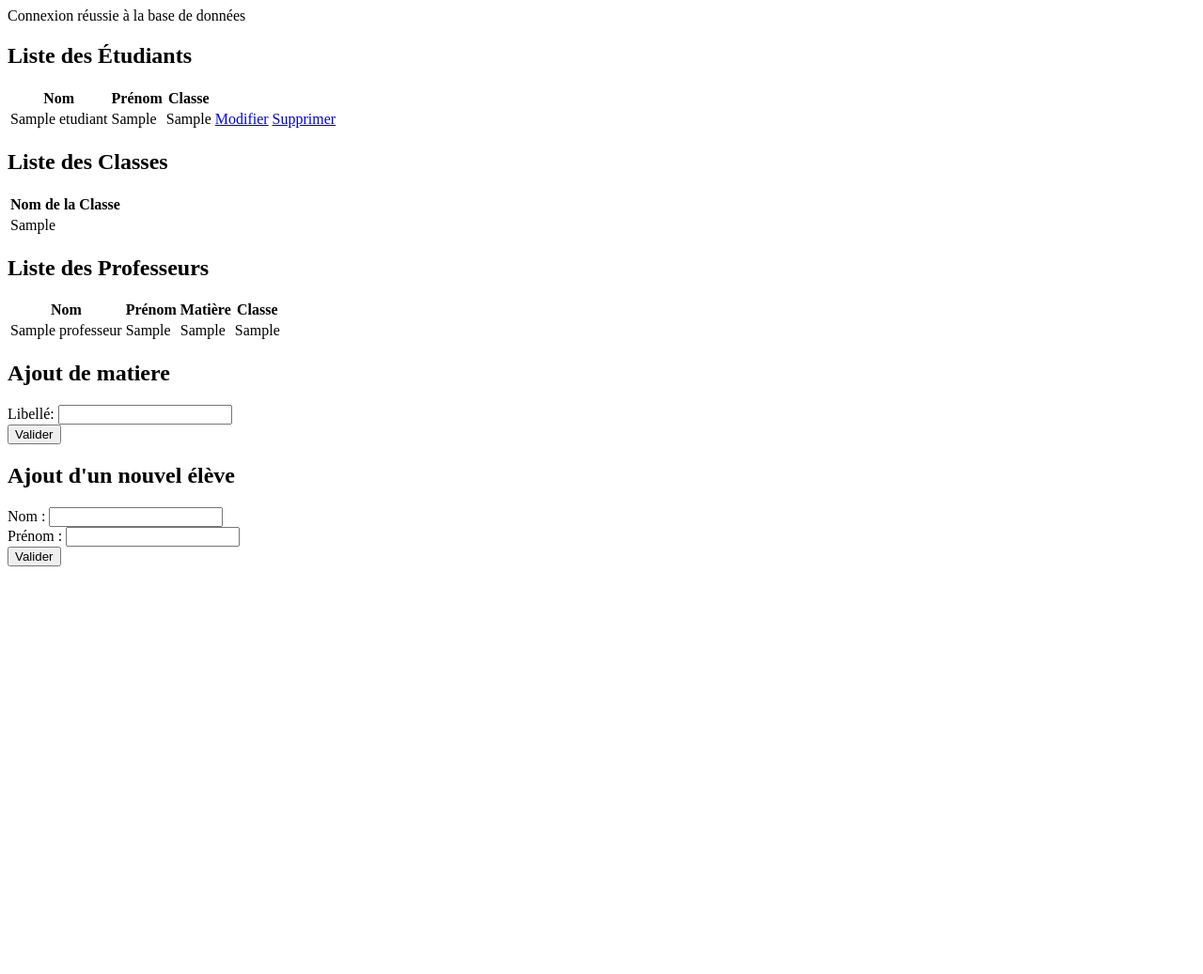
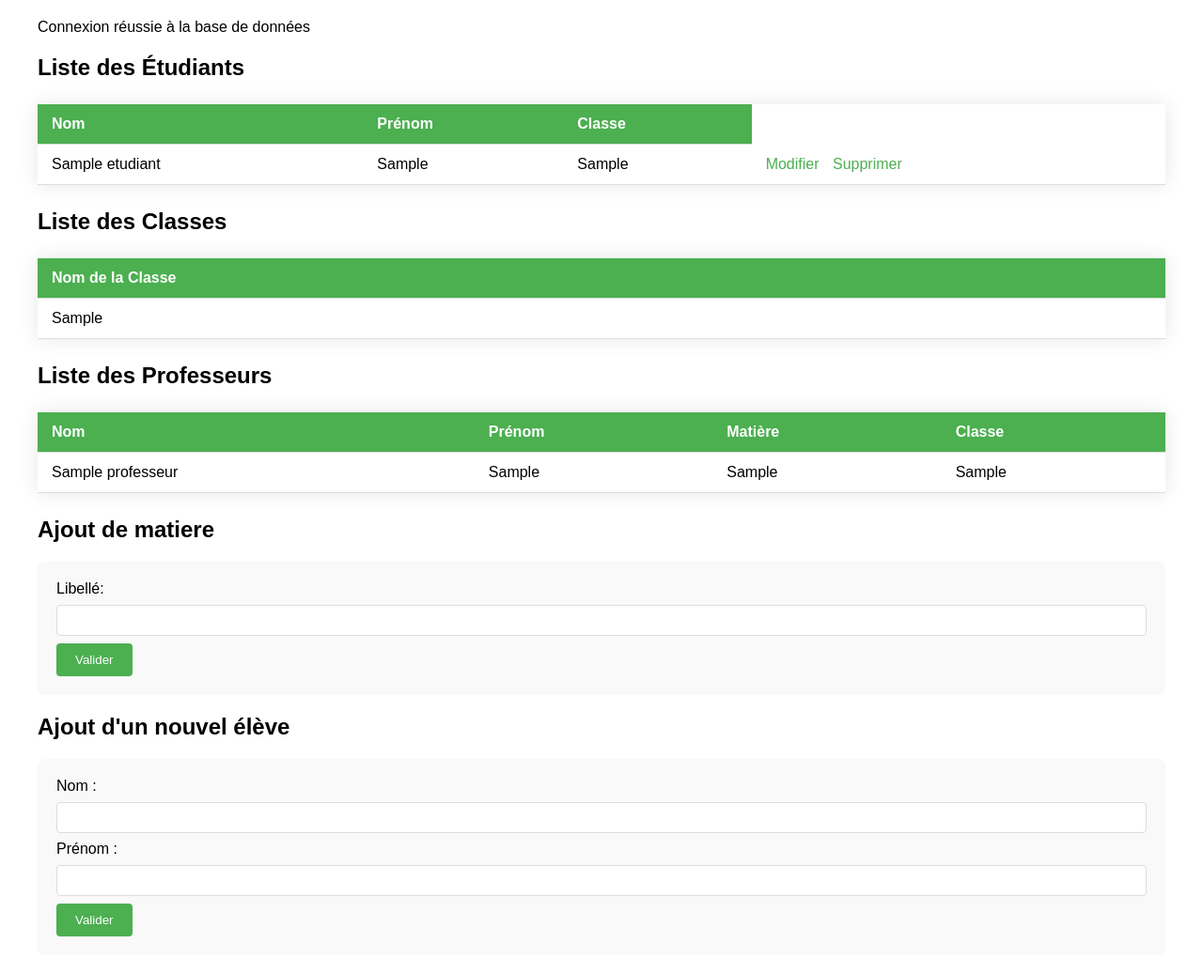
Before and after one commit to Raffaton/projet_PHP, a PHP site: page / in a window 1280 px wide. Shown: the whole page at 94% size. Before the commit the page ends 603 px from the top, so only its background shows below. Run offline with PHP 8.4, Linux system fonts and the light colour scheme; tables that the repository leaves empty or names only in its code hold one stand-in row (values such as "Sample post").

Commit message:
Correction Partie 4 et 5 TP9 et ajout du style Partie 2 TP10

```diff
--- a/Views/suppression_etudiant.php
+++ b/Views/suppression_etudiant.php
@@ -4,7 +4,7 @@ error_reporting(E_ALL);
 
 require_once('../Model/pdo.php');
 
-$id = isset($_GET['id']);
+$id = isset($_GET['id']) ? (int)$_GET['id'] : 0;
 
 try {
     $verif_etudiant = $dbPDO->prepare("SELECT id FROM etudiants WHERE id = :id");
--- a/index.php
+++ b/index.php
@@ -30,6 +30,76 @@ try {
     <head>
         <meta charset="UTF-8">
         <title>Liste des Étudiants, Classes et Professeurs</title>
+        <style>
+            body {
+                font-family: Arial, sans-serif;
+                max-width: 1200px;
+                margin: 20px auto;
+                padding: 0 20px;
+            }
+
+            table {
+                width: 100%;
+                border-collapse: collapse;
+                margin: 25px 0;
+                box-shadow: 0 0 20px rgba(0, 0, 0, 0.1);
+            }
+
+            th,
+            td {
+                padding: 12px 15px;
+                text-align: left;
+                border-bottom: 1px solid #ddd;
+            }
+
+            th {
+                background-color: #4CAF50;
+                color: white;
+            }
+
+            tr:hover {
+                background-color: #f5f5f5;
+            }
+
+            form {
+                background: #f9f9f9;
+                padding: 20px;
+                border-radius: 8px;
+                margin: 20px 0;
+            }
+
+            input[type="text"],
+            select {
+                width: 100%;
+                padding: 8px;
+                margin: 8px 0;
+                border: 1px solid #ddd;
+                border-radius: 4px;
+            }
+
+            button {
+                background-color: #4CAF50;
+                color: white;
+                padding: 10px 20px;
+                border: none;
+                border-radius: 4px;
+                cursor: pointer;
+            }
+
+            button:hover {
+                background-color: #45a049;
+            }
+
+            a {
+                color: #4CAF50;
+                text-decoration: none;
+                margin-right: 10px;
+            }
+
+            a:hover {
+                text-decoration: underline;
+            }
+        </style>
     </head>
 
     <body>
```
Also changed, not shown: Views/modif_etudiant.php (+43 -4 lines).
